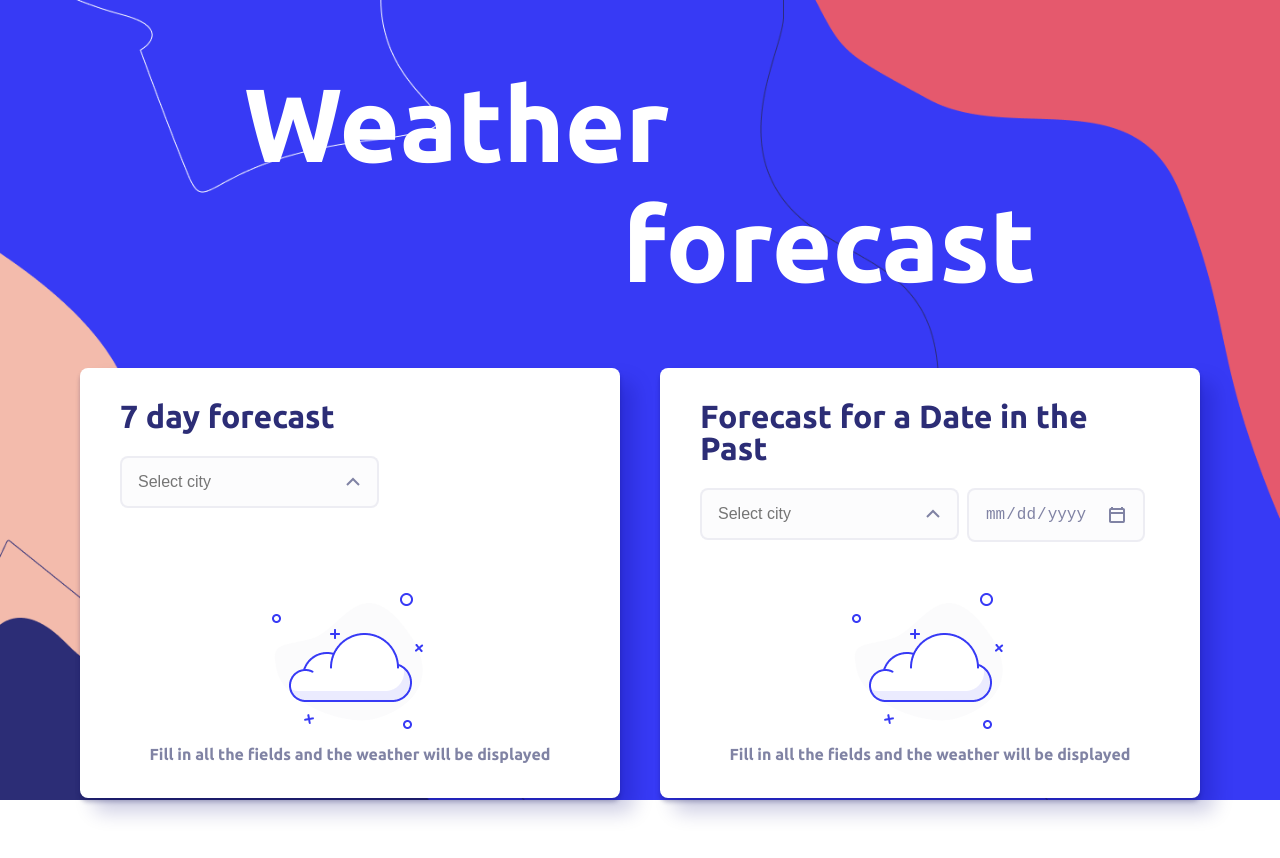
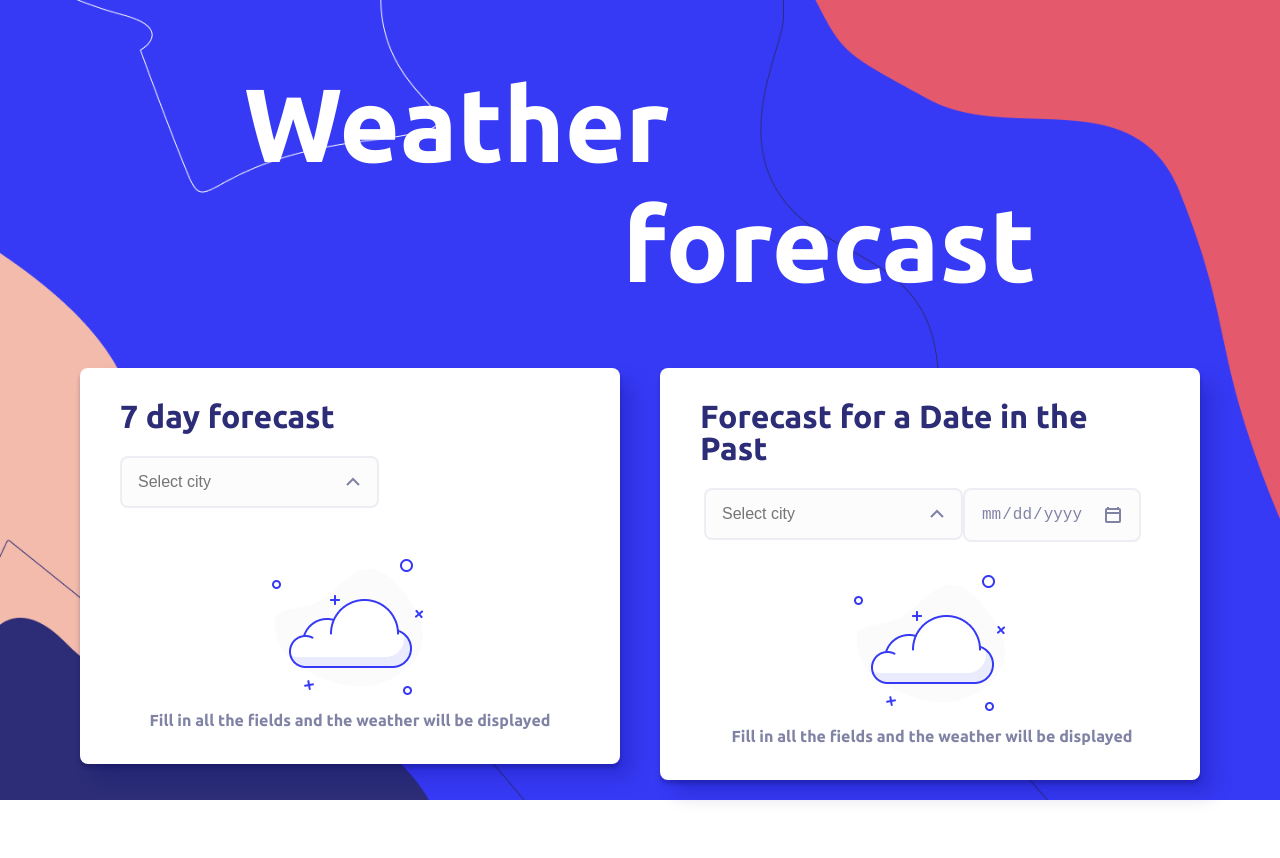
Before and after one commit to temoncher/mercury-weather-forecast, a React (Create React App) app: page / in a window 1280 px wide. Shown: the top 858 px of the page. Built offline with nearby package versions, Linux system fonts and the light colour scheme.

Commit message:
cleanup styles add env file

```diff
--- a/src/App.scss
+++ b/src/App.scss
@@ -8,12 +8,10 @@
   background-color: $color-accent;
   background-image: url(assets/background/left-bottom.png), url(assets/background/top-right.png);
   background-position: left bottom, top right;
-  background-size: cover, cover;
+  background-size: 100% auto, 100% auto;
   background-repeat: no-repeat, no-repeat;
-}
 
-@media (min-width: $gridsize-xl) {
-  .root {
+  @media (min-width: $gridsize-xl) {
     height: 100vh;
   }
 }
--- a/src/styles/text.scss
+++ b/src/styles/text.scss
@@ -1,4 +1,4 @@
-@import './variables';
+@import "./variables";
 
 .text-center {
   text-align: center;
@@ -12,24 +12,18 @@
   line-height: 120px;
 
   color: $color-accent-contrast;
-}
 
-@media (max-width: $gridsize-xl) {
-  .text-headline {
+  @media (max-width: $gridsize-xl) {
     font-size: 96px;
     line-height: 96px;
   }
-}
 
-@media (max-width: $gridsize-lg) {
-  .text-headline {
+  @media (max-width: $gridsize-lg) {
     font-size: 64px;
     line-height: 64px;
   }
-}
 
-@media (max-width: $gridsize-sm) {
-  .text-headline {
+  @media (max-width: $gridsize-sm) {
     font-size: 32px;
     line-height: 32px;
   }
--- a/src/styles/utils.scss
+++ b/src/styles/utils.scss
@@ -3,16 +3,13 @@
 $paper-padding-horizontal: 40px;
 $paper-margin-horizontal: 40px;
 
-$paper-max-width: (
-    $gridsize-xl -
-      ($paper-margin-horizontal * 3 + $paper-padding-horizontal * 4)
-  ) / 2;
+$paper-width: ($gridsize-xl - ($paper-margin-horizontal * 3 + $paper-padding-horizontal * 4)) / 2;
 
 .paper {
   display: flex;
   flex-direction: column;
   padding: 32px 40px;
-  width: $paper-max-width;
+  width: $paper-width;
 
   border-radius: 8px;
   background-color: $color-accent-contrast;
@@ -33,10 +30,8 @@
     display: flex;
     flex-direction: column;
   }
-}
 
-@media (min-width: $gridsize-xl) {
-  .paper {
+  @media (min-width: $gridsize-xl) {
     margin: 40px;
 
     &:first-child {
@@ -51,28 +46,18 @@
       margin: 40px;
     }
   }
-}
 
-@media (max-width: $gridsize-xl) {
-  .paper {
+  @media (max-width: $gridsize-xl) {
     margin: 24px;
   }
-}
 
-@media (max-width: $gridsize-sm) {
-  $paper-padding-horizontal-sm: 32px;
-  $paper-margin-horizontal-sm: 8px;
+  @media (max-width: $gridsize-sm) {
+    $paper-padding-horizontal-sm: 32px;
+    $paper-margin-horizontal-sm: 8px;
 
-  .paper {
     padding: 24px $paper-padding-horizontal-sm;
     margin: $paper-margin-horizontal-sm;
-    width: calc(
-      100vw -
-        (
-          #{$paper-margin-horizontal-sm} * 2 + #{$paper-padding-horizontal-sm} *
-            2
-        )
-    );
+    width: calc(100vw - (#{$paper-margin-horizontal-sm} * 2 + #{$paper-padding-horizontal-sm} * 2));
   }
 }
 
--- a/src/views/Header.scss
+++ b/src/views/Header.scss
@@ -24,34 +24,28 @@
       text-align: right;
     }
   }
-}
 
   @media (max-width: $gridsize-xl) {
-  .header {
     padding: 48px 0 16px;
 
     &__container {
-      width: 732px
-    }
+      width: 732px;
     }
   }
 
   @media (max-width: $gridsize-lg) {
-  .header {
     padding: 32px 0 12px;
 
     &__container {
-      width: 488px
-    }
+      width: 488px;
     }
   }
 
   @media (max-width: $gridsize-sm) {
-  .header {
     padding: 24px 0 8px;
 
     &__container {
-      width: 244px
+      width: 244px;
     }
   }
 }
--- a/src/views/Main.scss
+++ b/src/views/Main.scss
@@ -9,19 +9,15 @@
   &__container {
     width: $gridsize-xl;
     display: flex;
-  }
-}
 
     @media (max-width: $gridsize-xl) {
-  .main__container {
       width: $gridsize-lg;
       flex-direction: column;
       align-items: center;
     }
-}
 
     @media (max-width: $gridsize-sm) {
-  .main__container {
       width: $gridsize-sm;
     }
   }
+}
--- a/src/views/PastDateForecast.scss
+++ b/src/views/PastDateForecast.scss
@@ -10,10 +10,8 @@
   &__inputs-container {
     display: flex;
   }
-}
 
-@media (min-width: $gridsize-sm) {
-  .past-date-forecast__inputs-container {
+  @media (min-width: $gridsize-sm) {
     margin-bottom: 24px;
 
     > :not(:last-child) {
@@ -24,10 +22,8 @@
       margin-left: 4px;
     }
   }
-}
 
-@media (max-width: $gridsize-sm) {
-  .past-date-forecast__inputs-container {
+  @media (max-width: $gridsize-sm) {
     flex-direction: column;
 
     > .select {
--- a/src/views/WeekForecast.scss
+++ b/src/views/WeekForecast.scss
@@ -1,4 +1,4 @@
-@import 'src/styles/variables';
+@import "src/styles/variables";
 
 .week-forecast {
   flex: 1;
@@ -6,11 +6,9 @@
   &__select-container {
     display: flex;
     margin-bottom: 24px;
+
+    @media (max-width: $gridsize-sm) {
+      margin-bottom: 16px;
+    }
   }
 }
-
-@media (max-width: $gridsize-sm) {
-  .week-forecast__select-container {
-    margin-bottom: 16px;
-  }
-}
```
Also changed, not shown: 1 other file (tests, documents, lock files or other folders). Lines whose indentation alone changed are shown as unchanged.
